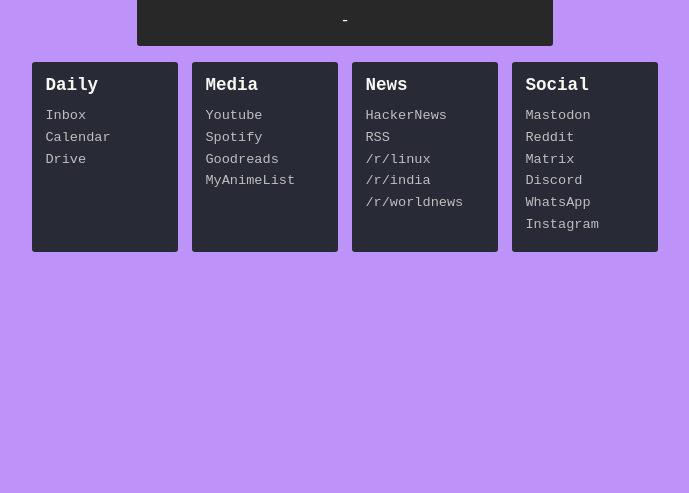
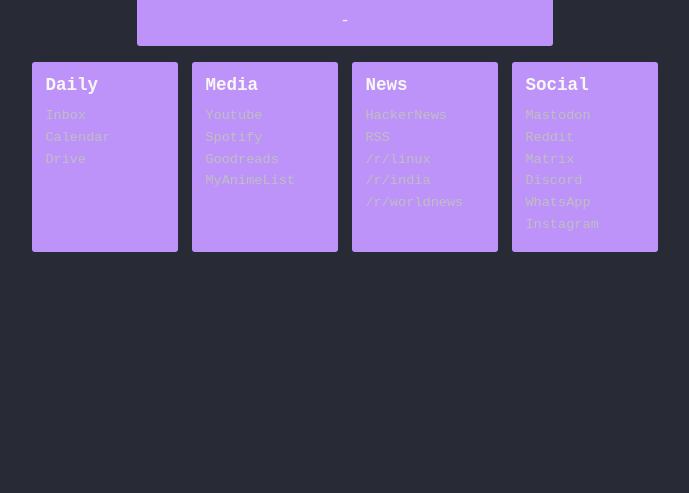
Before and after one commit to mlnchlc/browser-homepage, a plain HTML site: page index.html in a window 1280 px wide. Shown: the part 307-800 px from the top of the page, without its empty margins (295-984 px from the left). Drawn offline with Linux system fonts and the light colour scheme.

Commit message:
change colors

```diff
--- a/style.css
+++ b/style.css
@@ -1,5 +1,5 @@
 body {
-  background-color: #BD93F9;
+  background-color: #282A36;
   margin: 0px;
 }
 
@@ -24,7 +24,7 @@ body {
 #search {
   width: 100%;
   height: 100vh;
-  background-color: #282A36;
+  background-color: #BD93F9;
   display: none;
   position: absolute;
   box-sizing: border-box;
@@ -37,7 +37,7 @@ body {
   width: 90%;
   padding: 0.75em 1em;
   box-sizing: border-box;
-  background-color: #282A36;
+  background-color: #BD93F9;
   border: solid 0px 282828;
   font-family: "IBM Plex Mono", monospace;
   font-size: 4rem;
@@ -50,7 +50,7 @@ body {
 
 .weather-container {
   width: 30%;
-  background-color: #282828;
+  background-color: #BD93F9;
   padding: 1em;
   border-radius: 3px;
   font-family: "IBM Plex Mono", monospace;
@@ -88,7 +88,7 @@ body {
 
 .bookmark-set {
   padding: 1em;
-  background-color: #282A36;
+  background-color: #BD93F9;
   border-radius: 3px;
   font-size: 0.85rem;
   font-family: "IBM Plex Mono", monospace;
```
